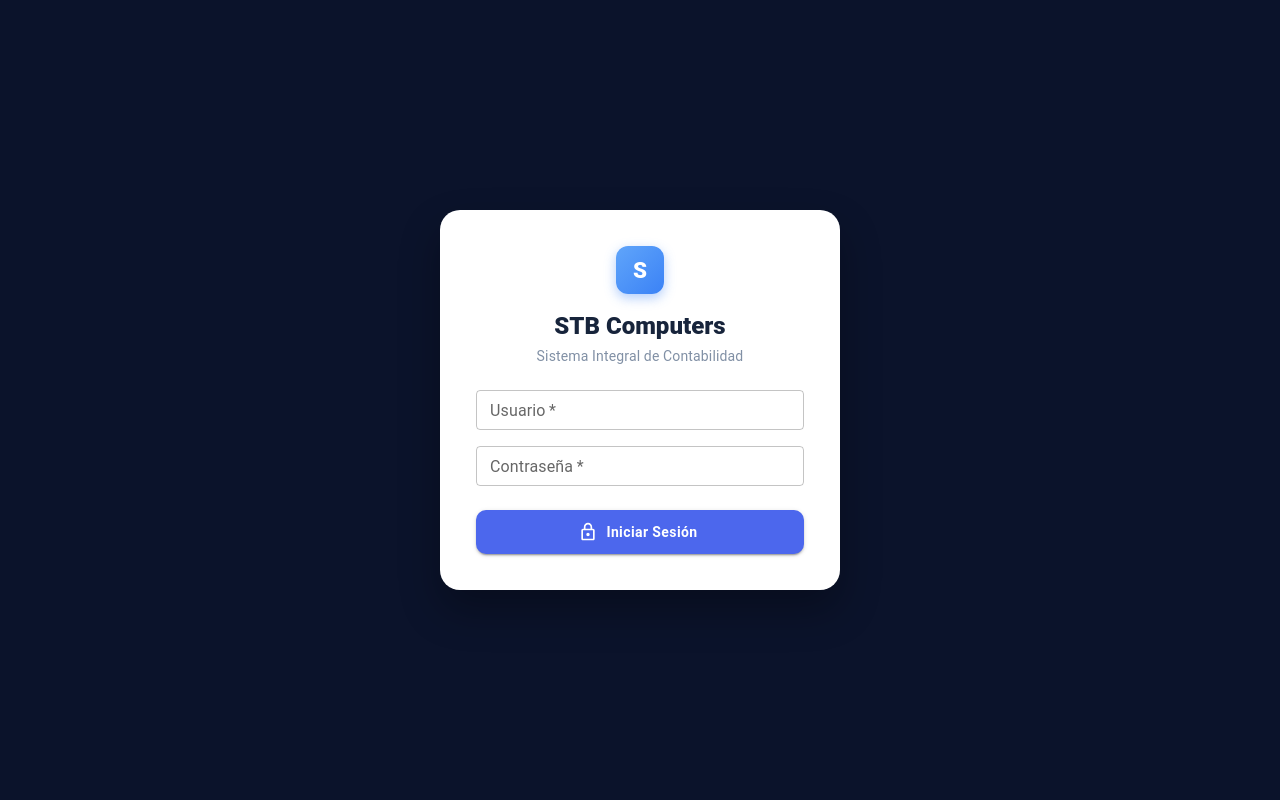
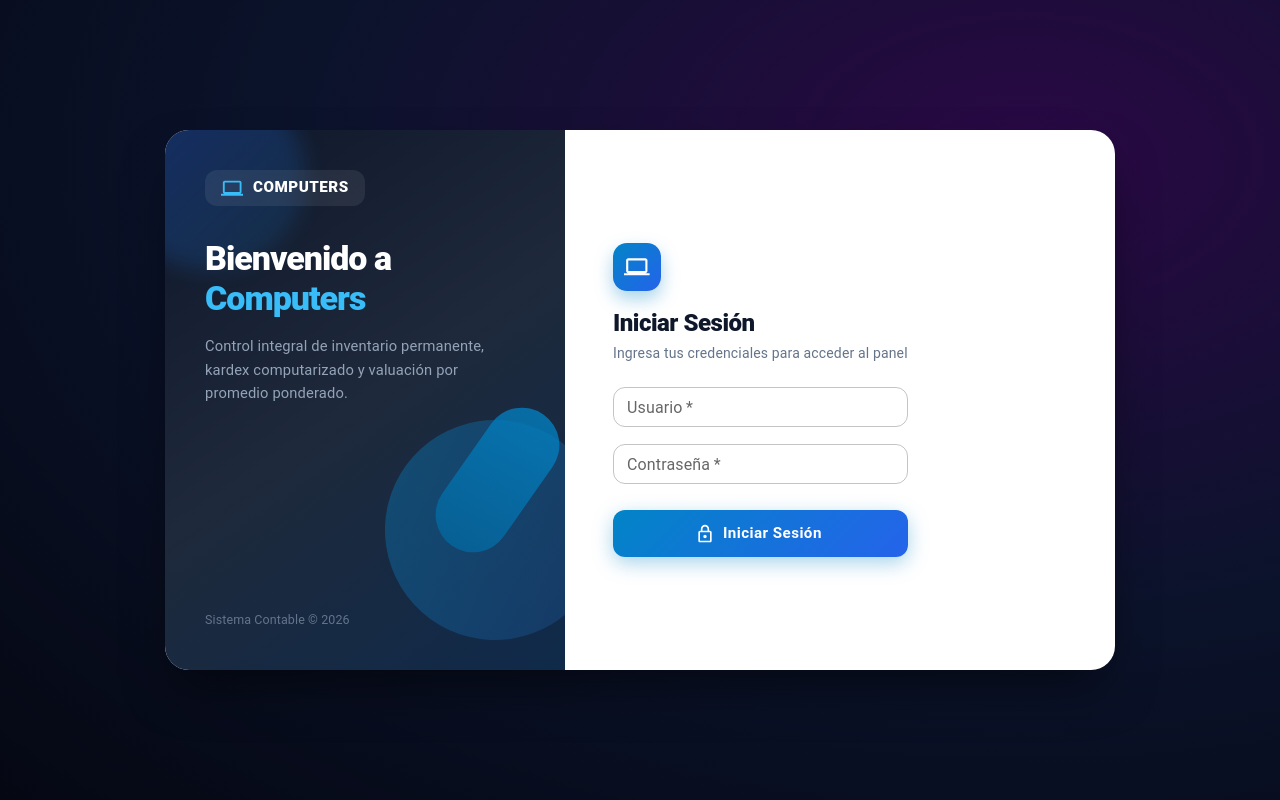
Before and after one commit to diazgomez581-oss/computers-inventory-system, a React app in the folder frontend/: page / in a window 1280 px wide. Built offline with nearby package versions, Linux system fonts and the light colour scheme; no server answers; the HTML template or start-up script is replaced by a standard one.

Commit message:
[UI] Nuevo diseno Computers a dos columnas

```diff
--- a/frontend/src/pages/Login.jsx
+++ b/frontend/src/pages/Login.jsx
@@ -9,12 +9,14 @@ import {
   Alert,
   InputAdornment,
   IconButton,
+  Grid,
 } from '@mui/material';
 import Visibility from '@mui/icons-material/Visibility';
 import VisibilityOff from '@mui/icons-material/VisibilityOff';
 import LockOutlinedIcon from '@mui/icons-material/LockOutlined';
+import ComputerIcon from '@mui/icons-material/Computer';
 
-// Respaldo directo en caso de que la variable de entorno no esté definida
+// Fallback seguro a la URL de Render para evitar llamadas locales
 const API_URL = BASE_URL || import.meta.env.VITE_API_URL || 'https://computers-backend-bpk0.onrender.com';
 
 export default function Login({ onLoginSuccess, sessionExpired = '' }) {
@@ -54,62 +56,179 @@ export default function Login({ onLoginSuccess, sessionExpired = '' }) {
     <Box
       sx={{
         minHeight: '100vh',
-        backgroundColor: '#0B132B',
+        width: '100vw',
+        background: 'radial-gradient(ellipse at 80% 20%, #2A0845 0%, #0B132B 50%, #050813 100%)',
         display: 'flex',
         alignItems: 'center',
         justifyContent: 'center',
-        p: 2,
+        p: { xs: 2, sm: 3 },
       }}
     >
       <Paper
         elevation={0}
         sx={{
-          maxWidth: 400,
+          maxWidth: 950,
           width: '100%',
-          p: { xs: 3, sm: 4.5 },
-          borderRadius: '20px',
+          borderRadius: '24px',
+          overflow: 'hidden',
           backgroundColor: '#FFFFFF',
-          boxShadow: '0 20px 40px rgba(0,0,0,0.3)',
-          textAlign: 'center',
+          boxShadow: '0 25px 50px -12px rgba(0, 0, 0, 0.5)',
         }}
       >
+        <Grid container sx={{ minHeight: { md: 540 } }}>
+          {/* Panel Lateral Izquierdo (Hero con degradados y formas geométricas) */}
+          <Grid
+            item
+            xs={12}
+            md={5}
+            sx={{
+              background: 'linear-gradient(145deg, #0F172A 0%, #1E293B 50%, #0F2A4A 100%)',
+              p: { xs: 4, md: 5 },
+              display: 'flex',
+              flexDirection: 'column',
+              justifyContent: 'space-between',
+              position: 'relative',
+              overflow: 'hidden',
+            }}
+          >
+            {/* Formas circulares decorativas de fondo */}
+            <Box
+              sx={{
+                position: 'absolute',
+                top: -50,
+                left: -50,
+                width: 190,
+                height: 190,
+                borderRadius: '50%',
+                background: 'linear-gradient(135deg, rgba(37, 99, 235, 0.35), rgba(14, 165, 233, 0.1))',
+                filter: 'blur(10px)',
+              }}
+            />
+            <Box
+              sx={{
+                position: 'absolute',
+                bottom: 30,
+                right: -40,
+                width: 220,
+                height: 220,
+                borderRadius: '50%',
+                background: 'linear-gradient(135deg, rgba(2, 132, 199, 0.4), rgba(59, 130, 246, 0.15))',
+                transform: 'rotate(-20deg)',
+              }}
+            />
+            <Box
+              sx={{
+                position: 'absolute',
+                bottom: 110,
+                right: 30,
+                width: 75,
+                height: 160,
+                borderRadius: '40px',
+                background: 'linear-gradient(180deg, #0284C7, #0369A1)',
+                opacity: 0.75,
+                transform: 'rotate(35deg)',
+              }}
+            />
+
+            {/* Cabecera del panel izquierdo */}
+            <Box sx={{ position: 'relative', zIndex: 1 }}>
+              <Box
+                sx={{
+                  display: 'inline-flex',
+                  alignItems: 'center',
+                  gap: 1.2,
+                  bgcolor: 'rgba(255, 255, 255, 0.08)',
+                  px: 2,
+                  py: 0.8,
+                  borderRadius: '12px',
+                  backdropFilter: 'blur(8px)',
+                  mb: 4,
+                }}
+              >
+                <ComputerIcon sx={{ color: '#38BDF8', fontSize: '1.4rem' }} />
+                <Typography sx={{ color: '#FFFFFF', fontWeight: 800, fontSize: '0.95rem', letterSpacing: 0.5 }}>
+                  COMPUTERS
+                </Typography>
+              </Box>
+
+              <Typography
+                variant="h4"
+                sx={{
+                  color: '#FFFFFF',
+                  fontWeight: 800,
+                  lineHeight: 1.2,
+                  mb: 2,
+                  letterSpacing: '-0.03em',
+                }}
+              >
+                Bienvenido a <br />
+                <Box component="span" sx={{ color: '#38BDF8' }}>
+                  Computers
+                </Box>
+              </Typography>
+
+              <Typography sx={{ color: '#94A3B8', fontSize: '0.92rem', lineHeight: 1.6, maxWidth: 320 }}>
+                Control integral de inventario permanente, kardex computarizado y valuación por promedio ponderado.
+              </Typography>
+            </Box>
+
+            {/* Pie del panel izquierdo */}
+            <Box sx={{ position: 'relative', zIndex: 1, mt: 4 }}>
+              <Typography sx={{ color: '#64748B', fontSize: '0.78rem' }}>
+                Sistema Contable &copy; 2026
+              </Typography>
+            </Box>
+          </Grid>
+
+          {/* Formulario Derecho */}
+          <Grid
+            item
+            xs={12}
+            md={7}
+            sx={{
+              p: { xs: 3.5, sm: 5, md: 6 },
+              display: 'flex',
+              flexDirection: 'column',
+              justifyContent: 'center',
+            }}
+          >
+            <Box sx={{ maxWidth: 360, width: '100%', mx: 'auto' }}>
+              {/* Logo / Icono */}
               <Box
                 sx={{
                   width: 48,
                   height: 48,
-            borderRadius: '12px',
-            background: 'linear-gradient(135deg, #60A5FA, #3B82F6)',
+                  borderRadius: '14px',
+                  background: 'linear-gradient(135deg, #0284C7, #2563EB)',
                   display: 'grid',
                   placeItems: 'center',
                   color: '#FFFFFF',
-            fontWeight: 800,
-            fontSize: '1.4rem',
-            margin: '0 auto 16px auto',
-            boxShadow: '0 4px 12px rgba(59, 130, 246, 0.4)',
+                  boxShadow: '0 8px 18px rgba(2, 132, 199, 0.35)',
+                  mb: 2,
                 }}
               >
-          S
+                <ComputerIcon sx={{ fontSize: '1.6rem' }} />
               </Box>
 
-        <Typography variant="h5" sx={{ fontWeight: 800, color: '#17243B', mb: 0.5 }}>
-          STB Computers
+              <Typography variant="h5" sx={{ fontWeight: 800, color: '#0F172A', mb: 0.5, letterSpacing: '-0.02em' }}>
+                Iniciar Sesión
               </Typography>
-        <Typography variant="body2" sx={{ color: '#8190A5', mb: 3 }}>
-          Sistema Integral de Contabilidad
+              <Typography variant="body2" sx={{ color: '#64748B', mb: 3 }}>
+                Ingresa tus credenciales para acceder al panel
               </Typography>
 
               {errorMsg && (
-          <Alert severity="error" sx={{ mb: 2.5, borderRadius: '8px', fontSize: '0.85rem' }}>
+                <Alert severity="error" sx={{ mb: 2.5, borderRadius: '10px', fontSize: '0.85rem' }}>
                   {errorMsg}
                 </Alert>
               )}
               {sessionExpired && (
-          <Alert severity="warning" sx={{ mb: 2.5, borderRadius: '8px', fontSize: '0.85rem' }}>
+                <Alert severity="warning" sx={{ mb: 2.5, borderRadius: '10px', fontSize: '0.85rem' }}>
                   {sessionExpired}
                 </Alert>
               )}
 
-        <Box component="form" onSubmit={handleSubmit} sx={{ display: 'flex', flexDirection: 'column', gap: 2 }}>
+              <Box component="form" onSubmit={handleSubmit} sx={{ display: 'flex', flexDirection: 'column', gap: 2.2 }}>
                 <TextField
                   label="Usuario"
                   size="small"
@@ -117,6 +236,11 @@ export default function Login({ onLoginSuccess, sessionExpired = '' }) {
                   required
                   value={credentials.username}
                   onChange={(e) => setCredentials({ ...credentials, username: e.target.value })}
+                  sx={{
+                    '& .MuiOutlinedInput-root': {
+                      borderRadius: '12px',
+                    },
+                  }}
                 />
 
                 <TextField
@@ -136,6 +260,11 @@ export default function Login({ onLoginSuccess, sessionExpired = '' }) {
                       </InputAdornment>
                     ),
                   }}
+                  sx={{
+                    '& .MuiOutlinedInput-root': {
+                      borderRadius: '12px',
+                    },
+                  }}
                 />
 
                 <Button
@@ -145,17 +274,24 @@ export default function Login({ onLoginSuccess, sessionExpired = '' }) {
                   startIcon={<LockOutlinedIcon />}
                   sx={{
                     mt: 1,
-              py: 1.2,
-              backgroundColor: '#4C67ED',
+                    py: 1.3,
+                    background: 'linear-gradient(135deg, #0284C7 0%, #2563EB 100%)',
                     fontWeight: 700,
                     textTransform: 'none',
-              borderRadius: '10px',
-              '&:hover': { backgroundColor: '#3F55D7' },
+                    fontSize: '0.95rem',
+                    borderRadius: '12px',
+                    boxShadow: '0 6px 20px rgba(2, 132, 199, 0.35)',
+                    '&:hover': {
+                      background: 'linear-gradient(135deg, #0369A1 0%, #1D4ED8 100%)',
+                    },
                   }}
                 >
                   {loading ? 'Accediendo...' : 'Iniciar Sesión'}
                 </Button>
               </Box>
+            </Box>
+          </Grid>
+        </Grid>
       </Paper>
     </Box>
   );
```
Lines whose indentation alone changed are shown as unchanged.
